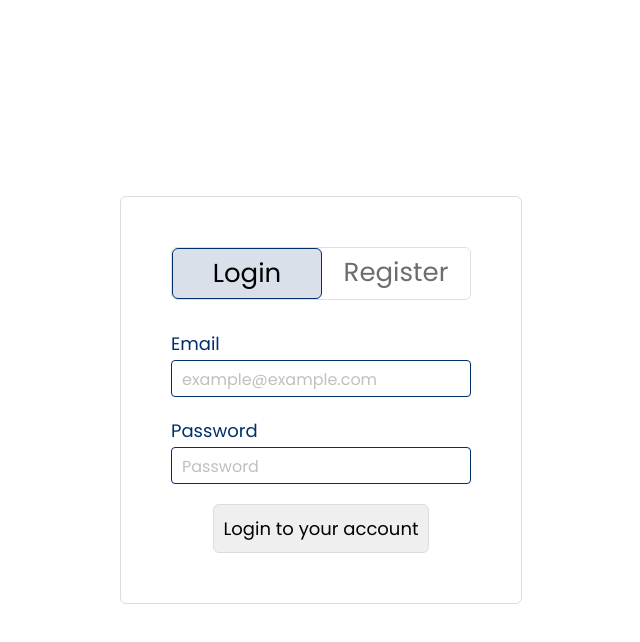
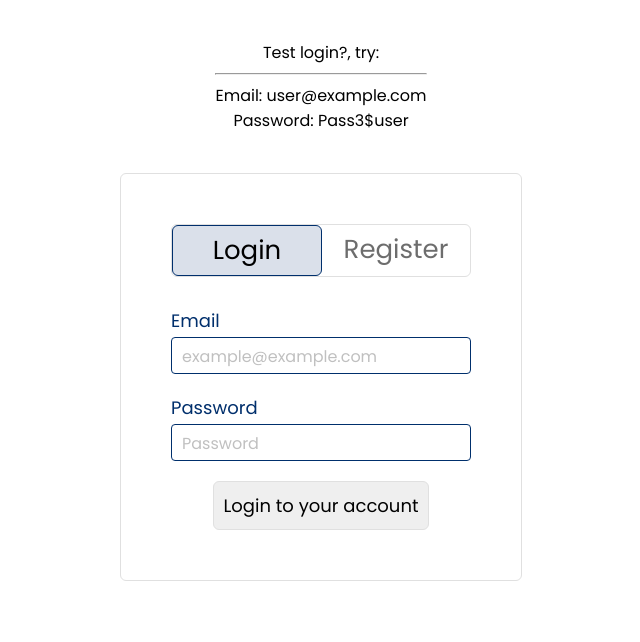
Before and after one commit to YanShtein/react_form, a React (Create React App) app: page / in a window 1280 px wide. Shown: the top 642 px of the page, without its empty margins (319-959 px from the left). Built offline with nearby package versions, Linux system fonts and the light colour scheme.

Commit message:
updated readMe

```diff
--- a/src/App.js
+++ b/src/App.js
@@ -8,6 +8,12 @@ export default function App() {
 
   return (
     <div className='container'>
+      <div className='testing'>
+        <p>Test login?, try:</p>
+        <hr/>
+        <p>Email: user@example.com</p>
+        <p>Password: Pass3$user</p>
+      </div>
       <div className='form'>
         <div className='select_comp'>
           <h1
--- a/src/components/Login/Login.js
+++ b/src/components/Login/Login.js
@@ -14,7 +14,7 @@ export default function Login() {
 
     validationSchema: Yup.object({
       email: Yup.string()
-        .email('The username or password you entered is incorrect, please try again.')
+        .email('Invalid email address')
         .required('Required'),
       password: Yup.string()
         .required('Required'),
--- a/src/components/Login/useLogin.js
+++ b/src/components/Login/useLogin.js
@@ -24,7 +24,7 @@ const useLogin = () => {
       } else {
         setResponse({
           type: 'error',
-          message: `The username or password you entered is incorrect, please try again.`,
+          message: `The email or password you entered is incorrect, please try again.`,
         })
       }
     } catch (error) {
--- a/src/components/Register/Register.js
+++ b/src/components/Register/Register.js
@@ -16,18 +16,18 @@ export default function Register() {
 
     validationSchema: Yup.object({
       firstName: Yup.string()
-        .max(15, 'Must be 15 characters or less')
+        .max(20, 'Must be 20 characters or less')
         .required('Required'),
       lastName: Yup.string()
-        .max(15, 'Must be 15 characters or less')
+        .max(20, 'Must be 20 characters or less')
         .required('Required'),
       email: Yup.string()
         .email('Invalid email address')
         .required('Required'),
       password: Yup.string()
-        .min(8, 'Must be between 8 - 12 characters.')
-        .max(12, 'Must be between 8 and 12 characters.')
-        .matches(/[0-9a-zA-z!@#$%^&*]/, 'Password not match rules.')
+        .min(8, 'Must be between 8 - 12 characters')
+        .max(12, 'Must be between 8 and 12 characters')
+        .matches(/[0-9a-zA-z!@#$%^&*]/, 'Password not match rules')
         .required('Required'),
     }),
 
@@ -113,7 +113,7 @@ export default function Register() {
           <small className='errors'>{formik.errors.password}</small> : null}
         <div className='password'>
           <small>Password must be:</small>
-          <small>• Between 8 - 12 characters.</small>
+          <small>• Between 8 - 12 characters</small>
           <small>• At least one of the following:</small>
           <small>- An upper case character</small>
           <small>- A lower case character</small>
@@ -129,7 +129,7 @@ export default function Register() {
           response === null ? null :
           response.type === 'error' ?
           <p className='errors'>{response.message}</p> :
-          <p>{response.message}</p>
+          <p style={response.style}>{response.message}</p>
         }
       </div>
     </form>
--- a/src/components/Register/useRegister.js
+++ b/src/components/Register/useRegister.js
@@ -25,7 +25,12 @@ const useRegister = () => {
       } else {
         setResponse({
           type: 'success',
-          message: `${email} succesfully created!`,
+          style: {
+            border: '1px solid red',
+            padding: '5px',
+            borderRadius: '6px',
+          },
+          message: `An email with confirmation has been sent to ${email}!`,
         })
       }
     } catch (error) {
--- a/src/index.css
+++ b/src/index.css
@@ -1,4 +1,11 @@
 @import url('https://fonts.googleapis.com/css?family=Poppins:400,500,600,700&display=swap');
+
+:root {
+  --borderRadius: 4px;
+  --borderColor: 1px solid #002f6c;
+  --borderGrey: 1px solid #e0e0e0;
+  --textColor: #002f6c;
+}
 
 body {
   margin: 0;
@@ -15,13 +22,20 @@ code {
 }
 
 .container {
-  height: 100vh;
-  width: 100%;
   margin: 0 auto;
   display: flex;
   flex-direction: column;
   justify-content: center;
   align-items: center;
+}
+
+.testing {
+  margin: 40px auto;
+  text-align: center;
+}
+
+.testing p {
+  margin: 0;
 }
 
 .form {
@@ -30,7 +44,7 @@ code {
   flex-direction: column;
   justify-content: center;
   padding: 50px;
-  border: 1px solid rgb(220, 220, 220);
+  border: var(--borderGrey);
   border-radius: 6px;
 }
 
@@ -38,7 +52,7 @@ code {
   display: flex;
   flex-direction: row;
   justify-content: space-between;
-  border: 1px solid #e0e0e0;
+  border: var(--borderGrey);
   border-radius: 6px;
   margin-bottom: 10px;
   font-size: 15px;
@@ -57,7 +71,7 @@ code {
 
 .selected {
   color: #000000 !important;
-  border: 1px solid #002f6c;
+  border: var(--borderColor);
   border-radius: 6px;
   background-color: #dae0ea;
 }
@@ -87,7 +101,7 @@ code {
 
 .submit button {
   cursor: pointer;
-  border: 1px solid #dcdcdc;
+  border: var(--borderGrey);
   border-radius: 6px;
   padding: 10px;
   font-size: 18px;
@@ -95,8 +109,8 @@ code {
 }
 
 button:hover {
-  border: 1px solid #002f6c;
-  color: #002f6c;
+  border: var(--borderColor);
+  color: var(--textColor);
 }
 
 .inline-error {
@@ -106,7 +120,7 @@ button:hover {
 }
 
 label {
-  color: #002f6c;
+  color: var(--textColor);
   font-size: 18px;
   margin-bottom: 3px;
 }
@@ -120,7 +134,7 @@ input {
   height: 35px;
   font-size: 18px;
   color: black;
-  border: 1px solid #002f6c;
+  border: var(--borderColor);
   border-radius: 4px;
   padding: 0 10px;
   font-family: inherit;
--- a/src/usersDB.js
+++ b/src/usersDB.js
@@ -3,19 +3,19 @@ const users = [
     id: '1',
     user: 'Helly Shwartz',
     email: 'helly@gmail.com',
-    password: 'Passwordhelly',
+    password: 'Pass1$james',
   },
   {
     id: '2',
     user: 'James Potter',
     email: 'james@gmail.com',
-    password: 'Passwordjames',
+    password: 'Pass2$james',
   },
   {
     id: '3',
     user: 'example',
-    email: 'example@example.com',
-    password: 'Password',
+    email: 'user@example.com',
+    password: 'Pass3$user',
   },
 ];
 
```
Also changed, not shown: 1 other file (tests, documents, lock files or other folders).
